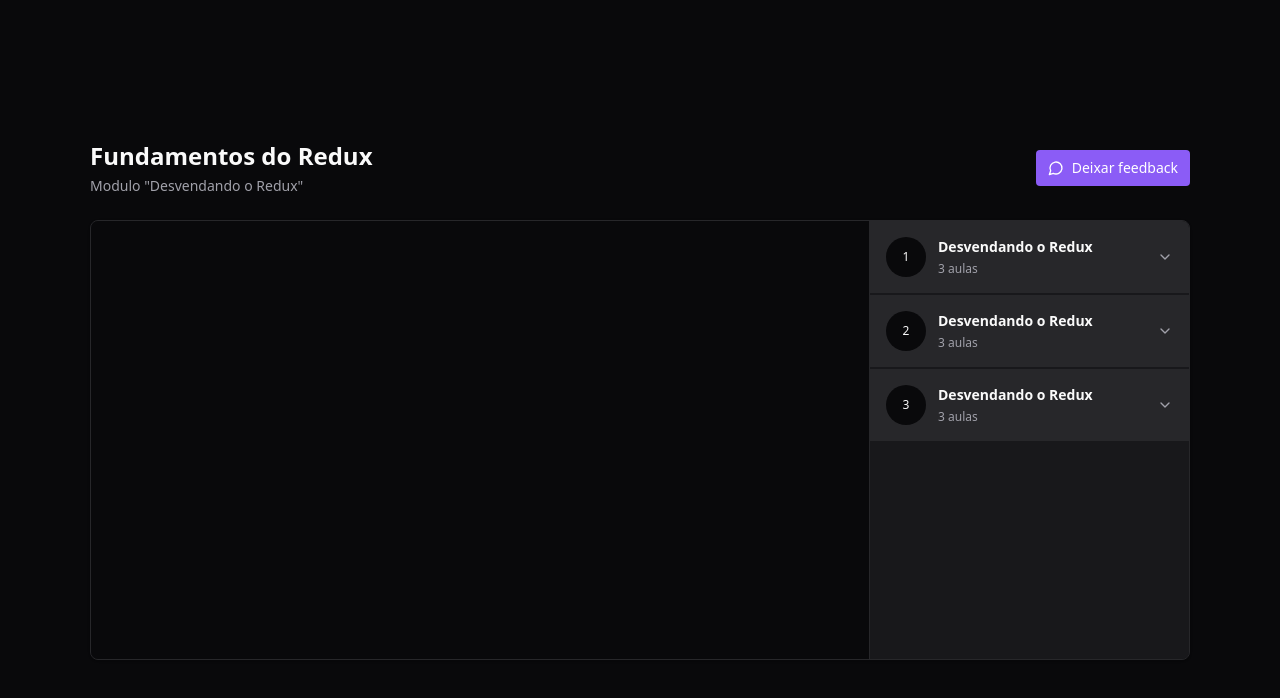
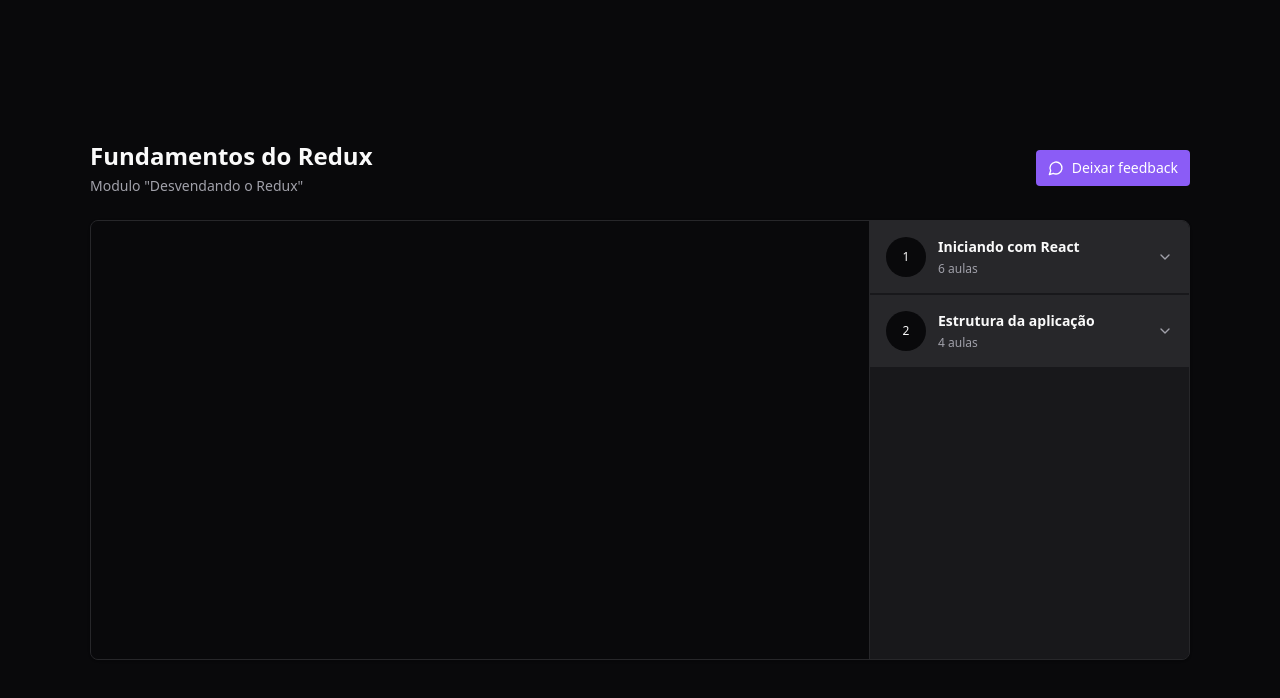
Before and after one commit to carlos-solvd/redux, a React (Vite) app: page / in a window 1280 px wide. Shown: the top 698 px of the page. Built offline with nearby package versions, Linux system fonts and the light colour scheme.

Commit message:
feat: created reducer of player

```diff
--- a/src/components/Lesson.tsx
+++ b/src/components/Lesson.tsx
@@ -5,7 +5,7 @@ interface LessonProps {
     duration: string
 }
 
-export function Lesson( { title, duration }: LessonProps) {
+export function Lesson({ title, duration }: LessonProps) {
     return (
         <button className=' flex items-center gap-3 text-sm text-zinc-400'>
             <Video className=' w-4 h-4 text-zinc-500' />
--- a/src/components/Module.tsx
+++ b/src/components/Module.tsx
@@ -2,6 +2,7 @@ import * as Collapsible from "@radix-ui/react-collapsible"
 
 import { ChevronDown } from "lucide-react";
 import { Lesson } from "./Lesson";
+import { useAppSelector } from "../store";
 
 interface ModuleProps {
     moduleIndex: number
@@ -10,6 +11,10 @@ interface ModuleProps {
 }
 
 export function Module({ moduleIndex, title, amountOfLessons }: ModuleProps) {
+     const lessons = useAppSelector((state) => {
+        return state.player.course.modules[moduleIndex].lessons
+     })
+
     return (
         <Collapsible.Root className="group">
             <Collapsible.Trigger className=' flex w-full items-center gap-3 bg-zinc-800 p-4'>
@@ -25,9 +30,11 @@ export function Module({ moduleIndex, title, amountOfLessons }: ModuleProps) {
             </Collapsible.Trigger>
             <Collapsible.Content>
                 <nav className=' relative flex flex-col gap-4 p-6'>
-                    <Lesson title="Fundamentos do Resux" duration="09:13" />
-                    <Lesson title="Fundamentos do Resux" duration="09:13" />
-                    <Lesson title="Fundamentos do Resux" duration="09:13" />
+                    {lessons.map((lesson) => {
+                        return (
+                            <Lesson key={lesson.id} title={lesson.title} duration={lesson.duration} />
+                        )
+                    })}
                 </nav>
             </Collapsible.Content>
         </Collapsible.Root>
--- a/src/pages/Player.tsx
+++ b/src/pages/Player.tsx
@@ -2,8 +2,11 @@ import { MessageCircle } from 'lucide-react'
 import { Header } from '../components/Header'
 import { Video } from '../components/Video'
 import { Module } from '../components/Module'
+import { useAppSelector } from '../store'
 
 export function Player() {
+    const modules = useAppSelector(state => state.player.course.modules)
+
     return (
         <div className="h-screen bg-zinc-950 text-zinc-50 flex justify-center items-center">
             <div className="flex w-[1100px] flex-col gap-6">
@@ -19,9 +22,11 @@ export function Player() {
                         <Video />
                     </div>
                     <aside className='w-80 border-l divide-y-2 divide-zinc-900 border-zinc-800 bg-zinc-900 absolute top-0 bottom-0 right-0 overflow-y-scroll scrollbar scrollbar-thin scrollbar-track-zinc-950 scrollbar-thumb-zinc-800'>
-                        <Module moduleIndex={0} title='Desvendando o Redux' amountOfLessons={3} />
-                        <Module moduleIndex={1} title='Desvendando o Redux' amountOfLessons={3} />
-                        <Module moduleIndex={2} title='Desvendando o Redux' amountOfLessons={3} />
+                        {modules.map((module, index) => {
+                            return (
+                                <Module key={module.id} moduleIndex={index} title={module.title} amountOfLessons={module.lessons.length} />
+                            )
+                        })}
                     </aside>
                 </main>
             </div>
--- a/src/store/index.ts
+++ b/src/store/index.ts
@@ -1,8 +1,11 @@
 import { configureStore } from '@reduxjs/toolkit'
 import { useSelector, TypedUseSelectorHook} from 'react-redux'
+import { player } from './slices/player'
 
 export const store = configureStore({
-    reducer: {}
+    reducer: {
+        player: player
+    }
 })
 
 export type RootState = ReturnType<typeof store.getState>
--- /dev/null
+++ b/src/store/slices/player.ts
@@ -0,0 +1,38 @@
+import { createSlice } from "@reduxjs/toolkit";
+
+const playerSlice = createSlice({
+    name: 'player',
+    initialState: {
+        course: {
+            modules: [
+                {
+                  id: '1',
+                  title: 'Iniciando com React',
+                  lessons: [
+                    { id: 'Jai8w6K_GnY', title: 'CSS Modules', duration: '13:45' },
+                    { id: 'w-DW4DhDfcw', title: 'Estilização do Post', duration: '10:05' },
+                    { id: 'D83-55LUdKE', title: 'Componente: Header', duration: '06:33' },
+                    { id: 'W_ATsETujaY', title: 'Componente: Sidebar', duration: '09:12' },
+                    { id: 'Pj8dPeameYo', title: 'CSS Global', duration: '03:23' },
+                    { id: '8KBq2vhwbac', title: 'Form de comentários', duration: '11:34' },
+                  ],
+                },
+                {
+                  id: '2',
+                  title: 'Estrutura da aplicação',
+                  lessons: [
+                    { id: 'gE48FQXRZ_o', title: 'Componente: Comment', duration: '13:45' },
+                    { id: 'Ng_Vk4tBl0g', title: 'Responsividade', duration: '10:05' },
+                    { id: 'h5JA3wfuW1k', title: 'Interações no JSX', duration: '06:33' },
+                    { id: '1G0vSTqWELg', title: 'Utilizando estado', duration: '09:12' },
+                  ],
+                },
+              ],
+        }
+    },
+    reducers: {
+
+    }
+})
+
+export const player = playerSlice.reducer
```
